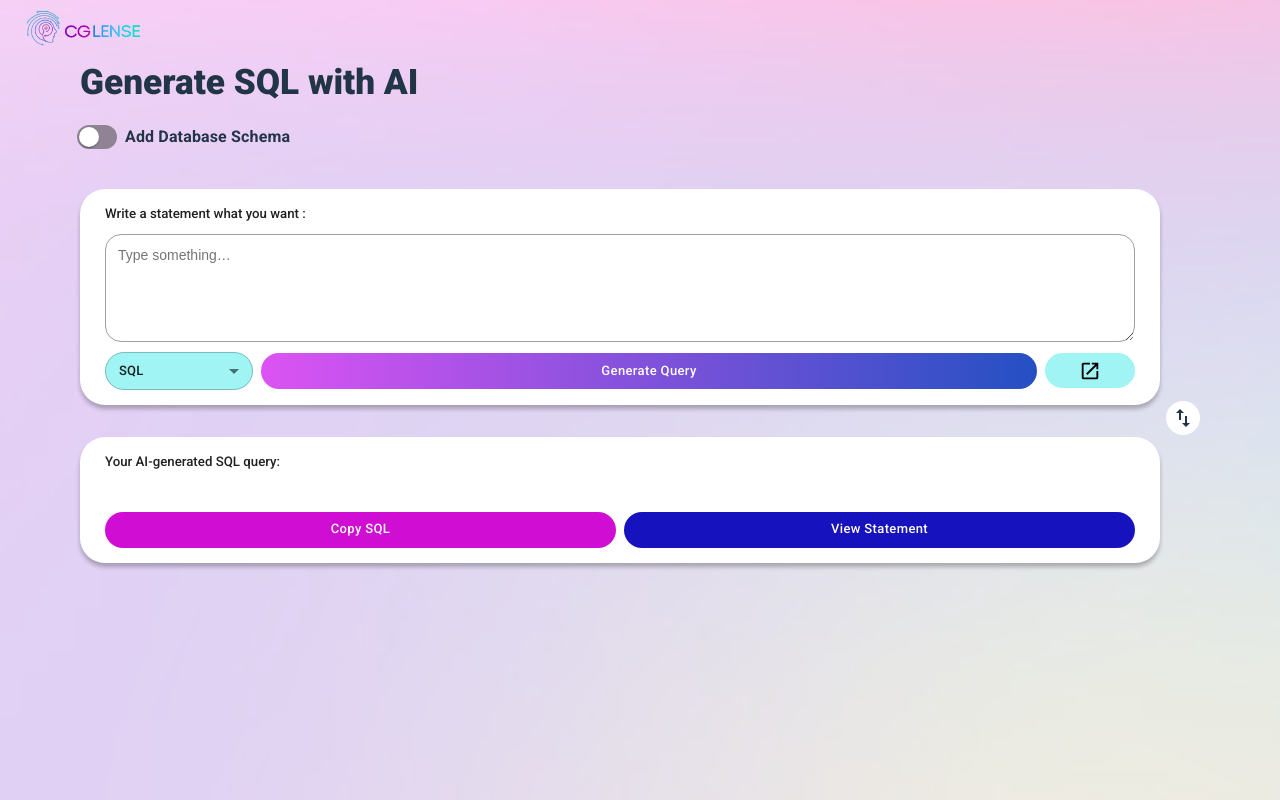
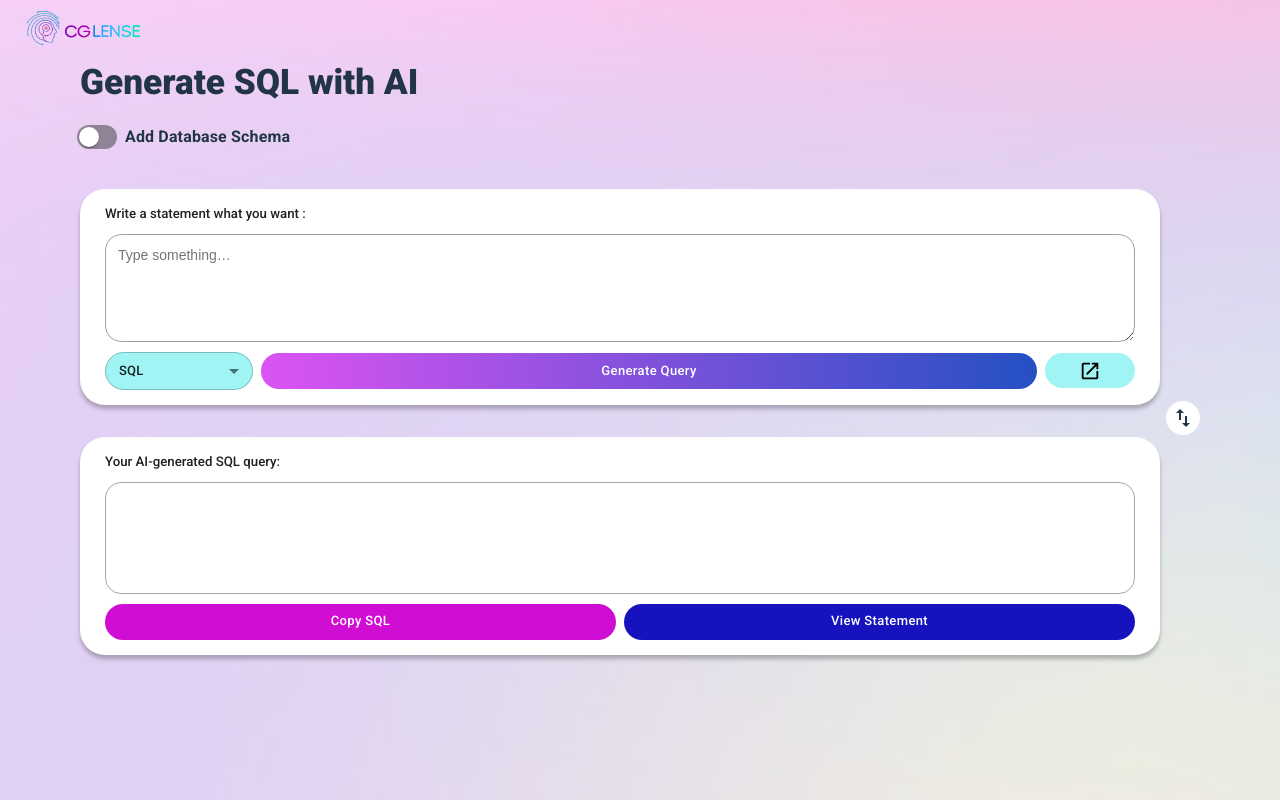
Before and after one commit to BhavanisankarK/query-builder, a React (Vite) app: page / in a window 1280 px wide. Built offline with nearby package versions, Linux system fonts and the light colour scheme.

Commit message:
Styling changes added

```diff
--- a/src/pages/Querybuilder/QueryBuilder.tsx
+++ b/src/pages/Querybuilder/QueryBuilder.tsx
@@ -139,11 +139,10 @@ function QueryBuilder() {
                 <h5>Add your database tables here</h5>
                 <Input
                   aria-label="Demo input"
-                  className="codePreformatBox"
                   multiline
                   value={schema}
                   onChange={handleSchema}
-                  placeholder="Type something…"
+                  className="dbSchemaInput"
                 />
 
                 {/* <div className="codePreformatBox">
@@ -263,7 +262,7 @@ function QueryBuilder() {
                 />
               )}
               {!explainSql && (
-                <div className="codePreformatBox">
+                <div className="codePreformatBox" contentEditable >
                   <HTMLRenderer htmlContent={queryResponse} />
                 </div>
               )}
--- a/src/pages/Querybuilder/querybuilder.scss
+++ b/src/pages/Querybuilder/querybuilder.scss
@@ -105,6 +105,10 @@
                         outline: none;
                     }
                 }
+
+                &.Mui-disabled {
+                    opacity: 0.6;
+                }
             }
 
             .MuiInputBase-root.MuiOutlinedInput-root {
@@ -126,11 +130,17 @@
         }
     }
 }
-
+.dbSchemaInput textarea {
+    background-color: #2D2D2D;
+    color: #6C6C6C;
+}
 .codePreformatBox {
     position: relative;
     padding: 10px 15px;
     font-size: 14px;
+    border: 1px solid #a7a7a7;
+    border-radius: 16px;
+    min-height: 90px;
 
     .copiIconBtn {
         position: absolute;
```
